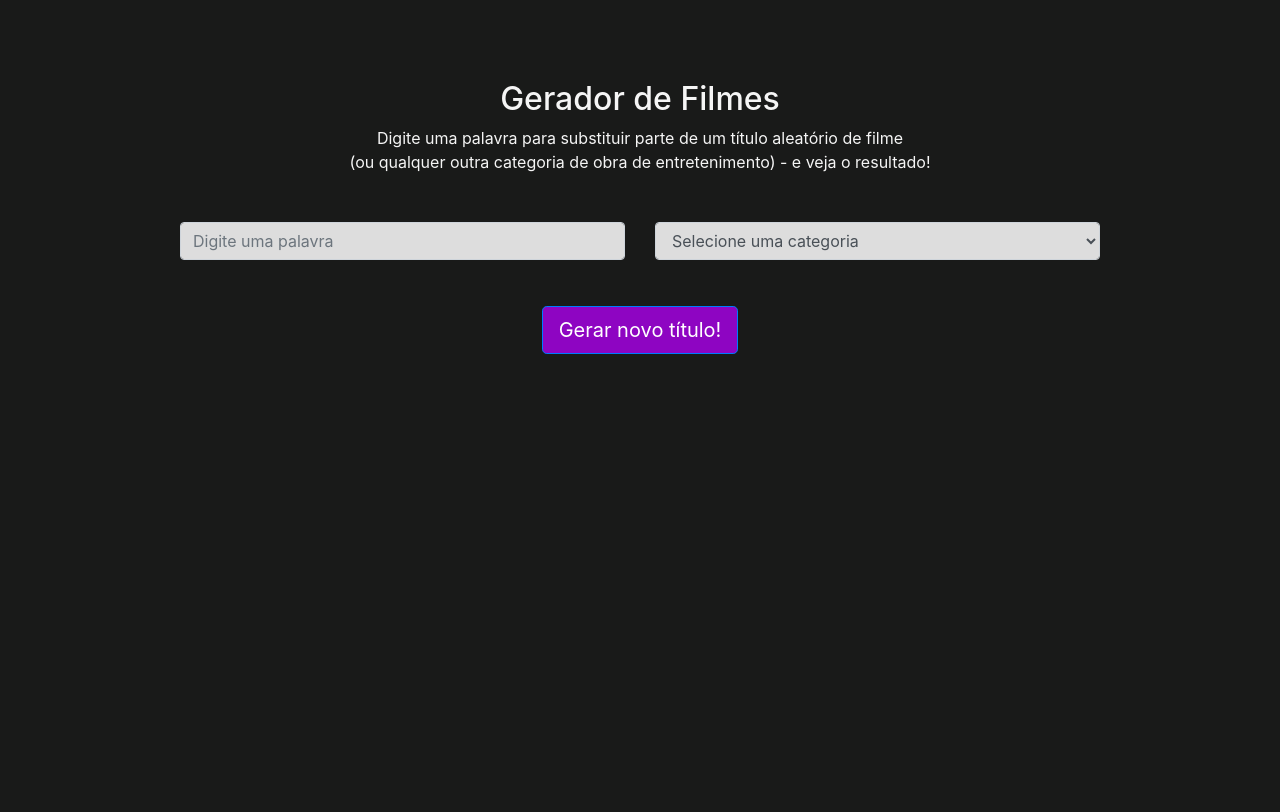
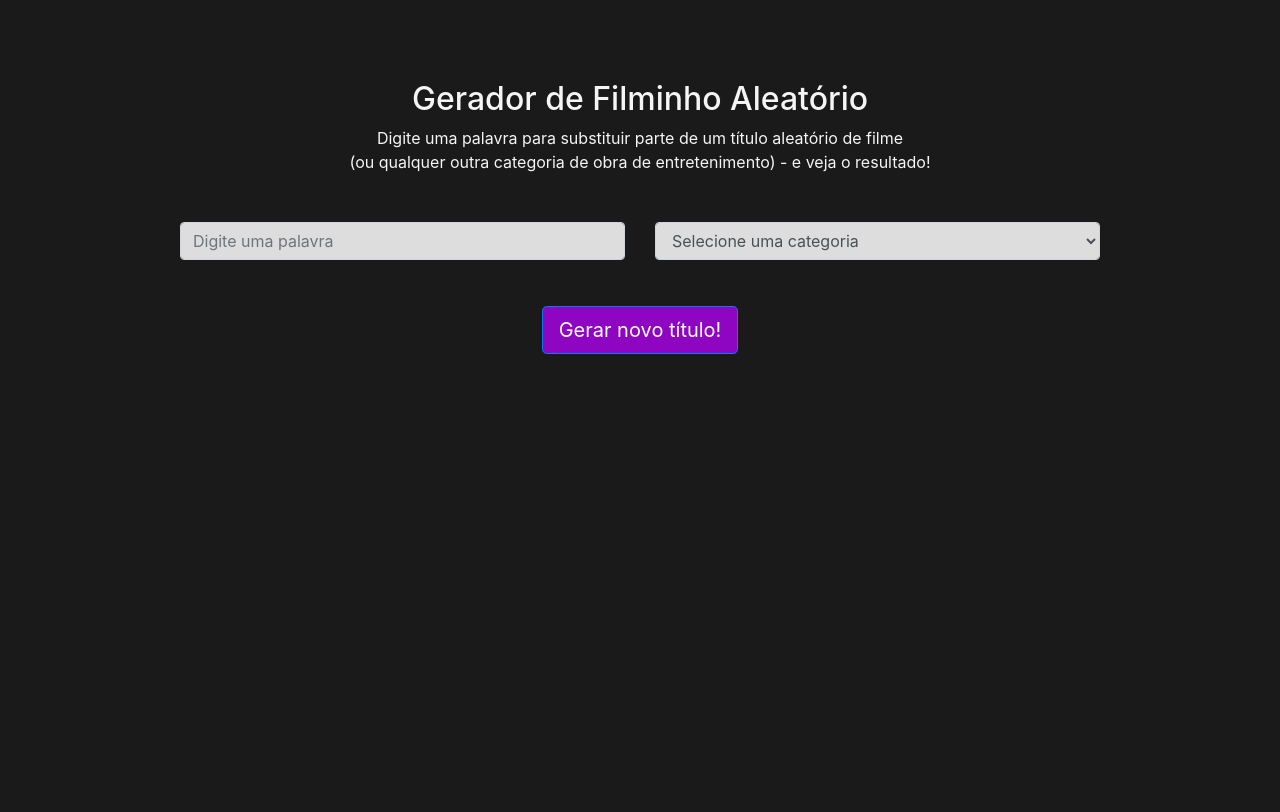
Before and after one commit to HericMendez/filminho-generator, a website: page index.html in a window 1280 px wide. Shown: the top 812 px of the page. Drawn offline with nearby package versions, Linux system fonts and the light colour scheme.

Commit message:
mudança de titulo para 'Gerador de filminho aleatório'

```diff
--- a/index.html
+++ b/index.html
@@ -28,7 +28,7 @@
   <body class="container-fluid">
     <main id="page-container">
       <div id="content-wrap">
-        <h2>Gerador de Filmes</h2>
+        <h2>Gerador de Filminho Aleatório</h2>
         <p>
           Digite uma palavra para substituir parte de um título aleatório de
           filme
```
